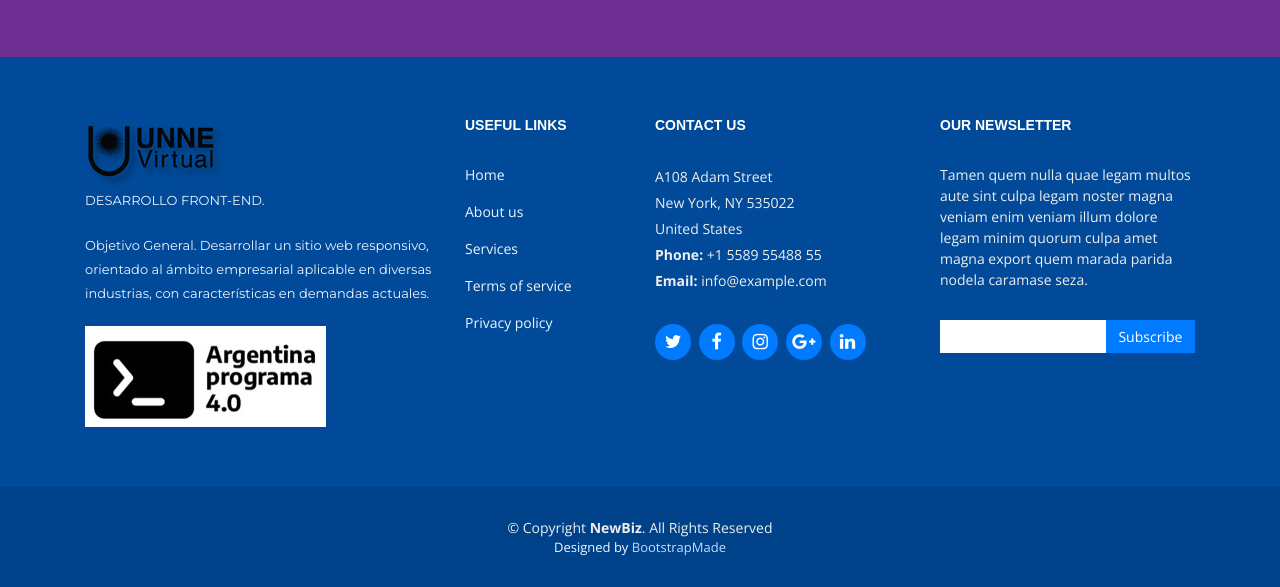
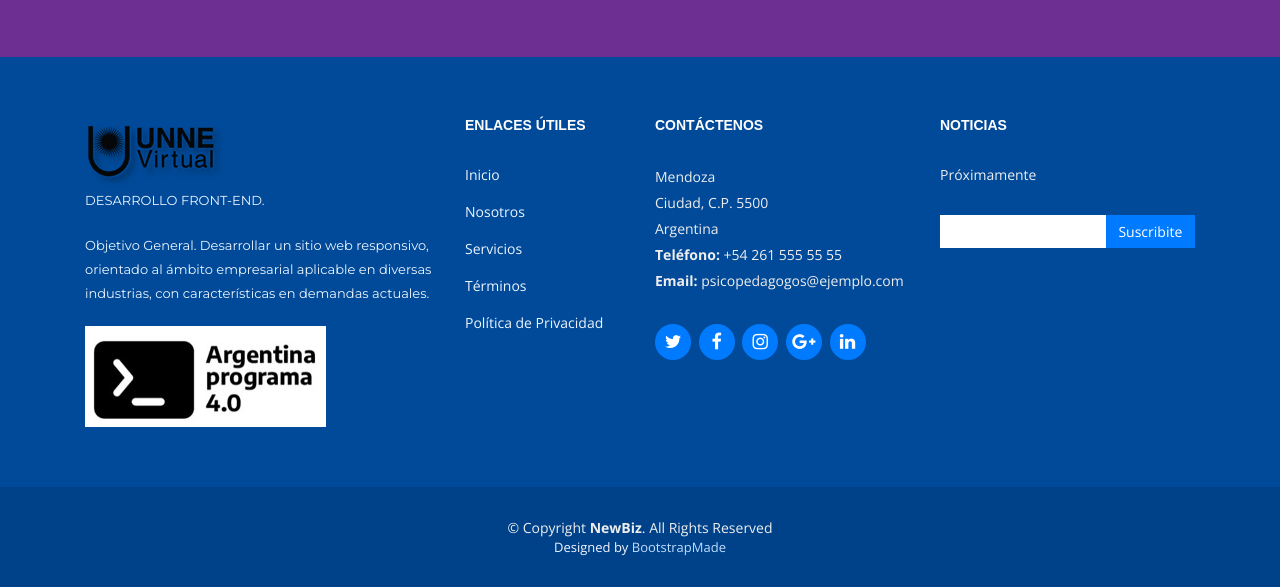
Before and after one commit to alvarezld/Proyecto_Final, a plain HTML site: page index.html in a window 1280 px wide. Shown: the part 4698-5285 px from the top of the page. Drawn offline with nearby package versions, Linux system fonts and the light colour scheme; files whose address does not match are found by name.

Commit message:
modificaciones

```diff
--- a/index.html
+++ b/index.html
@@ -468,7 +468,14 @@
                   <textarea class="form-control" name="message" rows="5" data-rule="required" data-msg="Por favor, escríbanos su mensaje" placeholder="Mensaje"></textarea>
                   <div class="validation"></div>
                 </div>
-                <div class="text-center"><button type="submit" title="Presione para Enviar">Enviar Mensaje</button></div>
+                <div class="text-center"><button type="submit" onclick="saludo()" title="Presione para Enviar">Enviar Mensaje</button></div>
+                <script>
+
+                  function saludo(){
+                    window.alert('¡Muchas Gracias por su Mensaje!');
+                    }
+
+                  </script>
               </form>
             </div>
           </div>
@@ -497,24 +504,24 @@
           </div>
 
           <div class="col-lg-2 col-md-6 footer-links">
-            <h4>Useful Links</h4>
+            <h4>Enlaces Útiles</h4>
             <ul>
-              <li><a href="#">Home</a></li>
-              <li><a href="#">About us</a></li>
-              <li><a href="#">Services</a></li>
-              <li><a href="#">Terms of service</a></li>
-              <li><a href="#">Privacy policy</a></li>
+              <li><a href="#">Inicio</a></li>
+              <li><a href="#">Nosotros</a></li>
+              <li><a href="#">Servicios</a></li>
+              <li><a href="#">Términos</a></li>
+              <li><a href="#">Política de Privacidad</a></li>
             </ul>
           </div>
 
           <div class="col-lg-3 col-md-6 footer-contact">
-            <h4>Contact Us</h4>
+            <h4>Contáctenos</h4>
             <p>
-              A108 Adam Street <br>
-              New York, NY 535022<br>
-              United States <br>
-              <strong>Phone:</strong> +1 5589 55488 55<br>
-              <strong>Email:</strong> info@example.com<br>
+              Mendoza <br>
+              Ciudad, C.P. 5500<br>
+              Argentina <br>
+              <strong>Teléfono:</strong> +54 261 555 55 55<br>
+              <strong>Email:</strong> psicopedagogos@ejemplo.com<br>
             </p>
 
             <div class="social-links">
@@ -528,10 +535,10 @@
           </div>
 
           <div class="col-lg-3 col-md-6 footer-newsletter">
-            <h4>Our Newsletter</h4>
-            <p>Tamen quem nulla quae legam multos aute sint culpa legam noster magna veniam enim veniam illum dolore legam minim quorum culpa amet magna export quem marada parida nodela caramase seza.</p>
+            <h4>Noticias</h4>
+            <p>Próximamente</p>
             <form action="" method="post">
-              <input type="email" name="email"><input type="submit"  value="Subscribe">
+              <input type="email" name="email"><input type="submit"  value="Suscribite">
             </form>
           </div>
 
```
